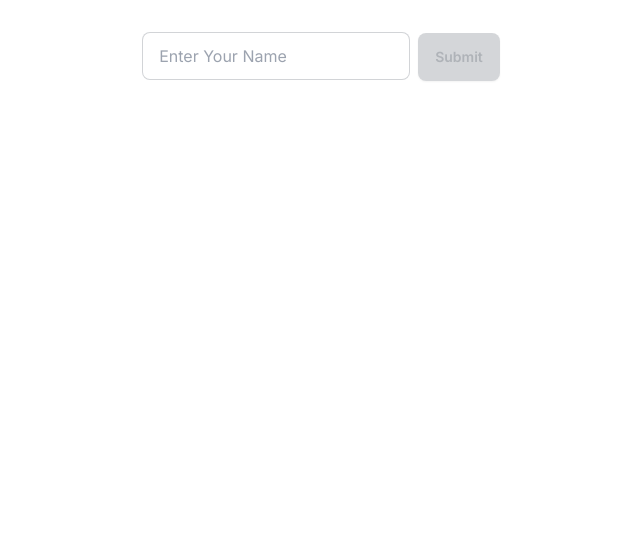
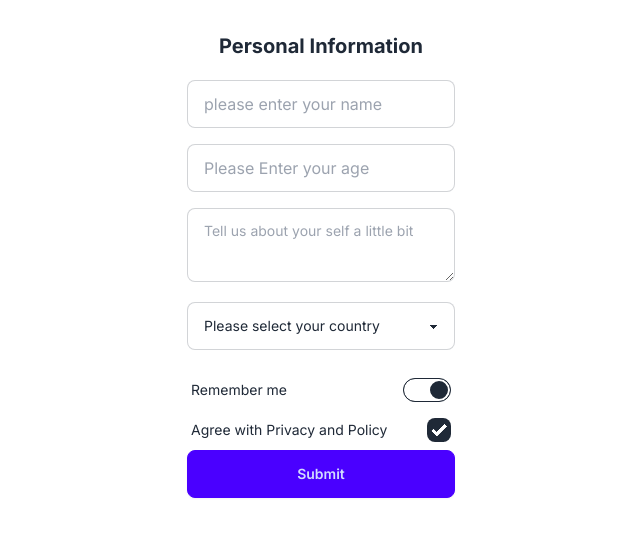
Before and after one commit to homayunmmdy/Testify, a Next.js app: page / in a window 1280 px wide. Shown: the top 536 px of the page, without its empty margins (319-959 px from the left). Built offline with nearby package versions, Linux system fonts and the light colour scheme.

Commit message:
build form and write test for render of it

```diff
--- a/src/app/page.tsx
+++ b/src/app/page.tsx
@@ -1,12 +1,13 @@
 import CarList from '@/components/CarList'
 import Counter from '@/components/Counter'
+import Form from '@/components/Form'
 import Greet from '@/components/Greet'
 import React from 'react'
 
 const Home = () => {
   return (
     <div>
-        <Greet />
+        <Form />
     </div>
   )
 }
--- /dev/null
+++ b/src/components/Form.tsx
@@ -0,0 +1,52 @@
+import { CountriesType } from "@/type/entities";
+import React from "react";
+import { Countries } from "../data/staticData";
+
+const Form: React.FC = () => {
+  return (
+    <>
+      <p className="font-bold text-center text-xl mb-5">Personal Information</p>
+      <form className="flex flex-col">
+        <input
+          type="text"
+          placeholder="please enter your name"
+          required
+          className="input input-bordered mb-4"
+        />
+        <input
+          className="input input-bordered mb-4"
+          type="number"
+          min={18}
+          max={99}
+          placeholder="Please Enter your age"
+          required
+        />
+        <textarea
+          className="textarea textarea-bordered mb-5"
+          placeholder="Tell us about your self a little bit"
+        ></textarea>
+        <select aria-label="combobox" className="select select-bordered w-full max-w-xs mb-5">
+          <option disabled selected>
+            Please select your country
+          </option>
+          {Countries.map((country: CountriesType) => (
+            <option key={country.id}>{country.name}</option>
+          ))}
+        </select>
+        <label data-testid="remember" className="label cursor-pointer">
+          <span className="label-text">Remember me</span>
+          <input  type="checkbox" className="toggle" defaultChecked />
+        </label>
+        <label data-testid="privaicyPolicy" className="label cursor-pointer">
+          <span className="label-text">Agree with Privacy and Policy</span>
+          <input  required type="checkbox" defaultChecked className="checkbox" />
+        </label>
+        <button type="submit" className="btn btn-primary">
+          Submit
+        </button>
+      </form>
+    </>
+  );
+};
+
+export default Form;
--- a/src/data/staticData.ts
+++ b/src/data/staticData.ts
@@ -1,4 +1,4 @@
-import { CarType } from "@/type/entities";
+import { CarType, CountriesType } from "@/type/entities";
 
 export const Cars: CarType[] = [
   { id: 1, name: "Mercedes" },
@@ -7,3 +7,13 @@ export const Cars: CarType[] = [
   { id: 4, name: "Mclaren" },
   { id: 5, name: "Tesla" },
 ];
+
+export const Countries: CountriesType[] = [
+  { id: 1, name: "Afghanistan", continents: "Asia" },
+  { id: 2, name: "Iran", continents: "Asia" },
+  { id: 3, name: "Turkey", continents: "Asia" },
+  { id: 4, name: "USA", continents: "North America" },
+  { id: 5, name: "Germany", continents: "Europe" },
+  { id: 6, name: "Netherland", continents: "Europe" },
+  { id: 7, name: "Sweden", continents: "Europe" },
+];
--- a/src/type/entities.ts
+++ b/src/type/entities.ts
@@ -2,3 +2,9 @@ export type CarType = {
   id: number;
   name: string;
 };
+
+export type CountriesType = {
+  id: number;
+  name: string;
+  continents: string;
+};
```
Also changed, not shown: 1 other file (tests, documents, lock files or other folders).
